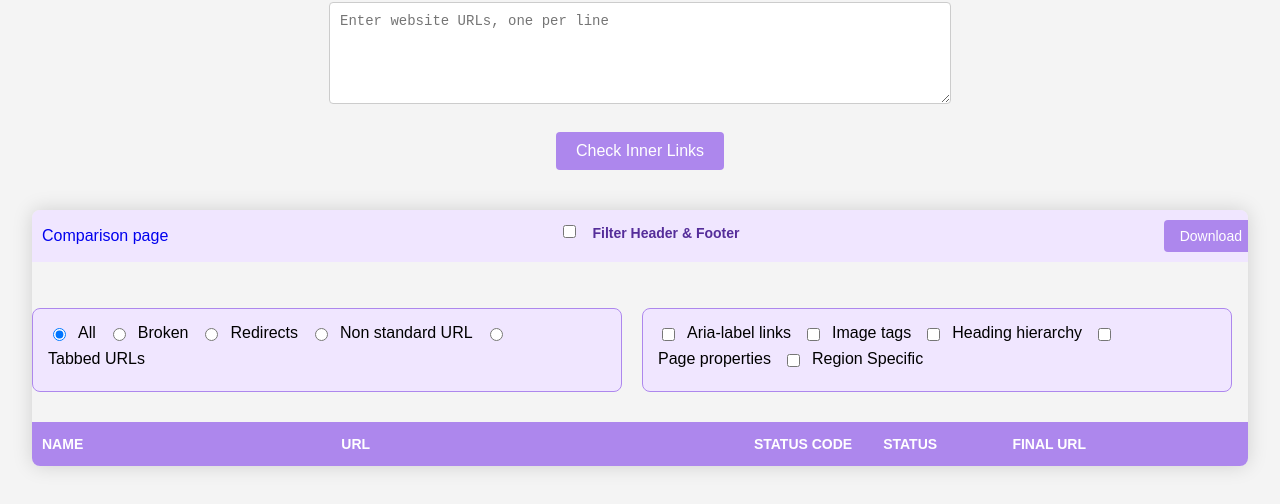
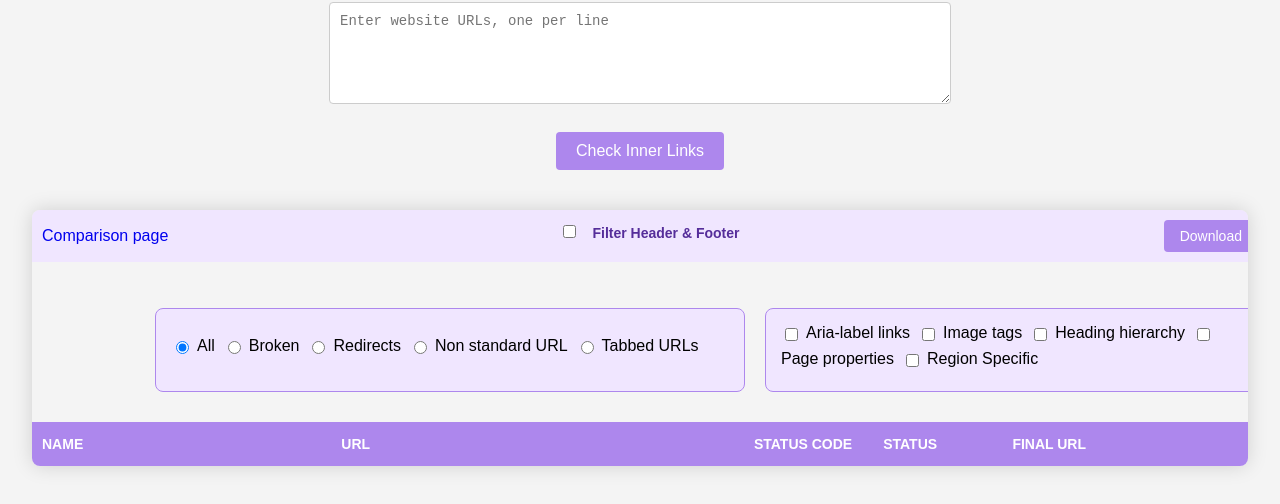
Before and after one commit to Amalxflash/Server-Text-Fix, a website: page index.html in a window 1280 px wide. Shown: the part 296-800 px from the top of the page. Drawn offline with Linux system fonts and the light colour scheme.

Commit message:
changed some alignment in container

```diff
--- a/style.css
+++ b/style.css
@@ -150,6 +150,7 @@ th:nth-child(5), td:nth-child(5) { width: 20%; }
 }
 
 .filter-container {
+  margin-left: 123px;
   display: flex;
   justify-content: space-between;
   align-items: stretch;
@@ -179,7 +180,7 @@ th:nth-child(5), td:nth-child(5) { width: 20%; }
 .radio-group > label,
 .checkbox-group > input[type="checkbox"],
 .checkbox-group > label {
-  margin-right: 12px;
+  margin-right: 8px;
   margin-bottom: 8px;
   white-space: nowrap;
 }
```
